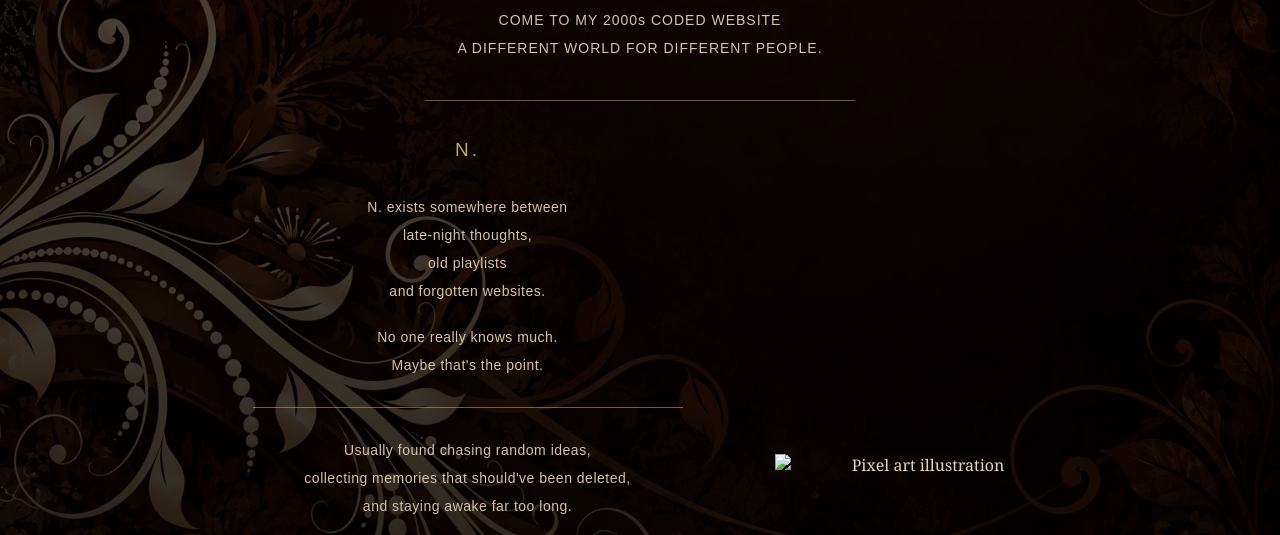
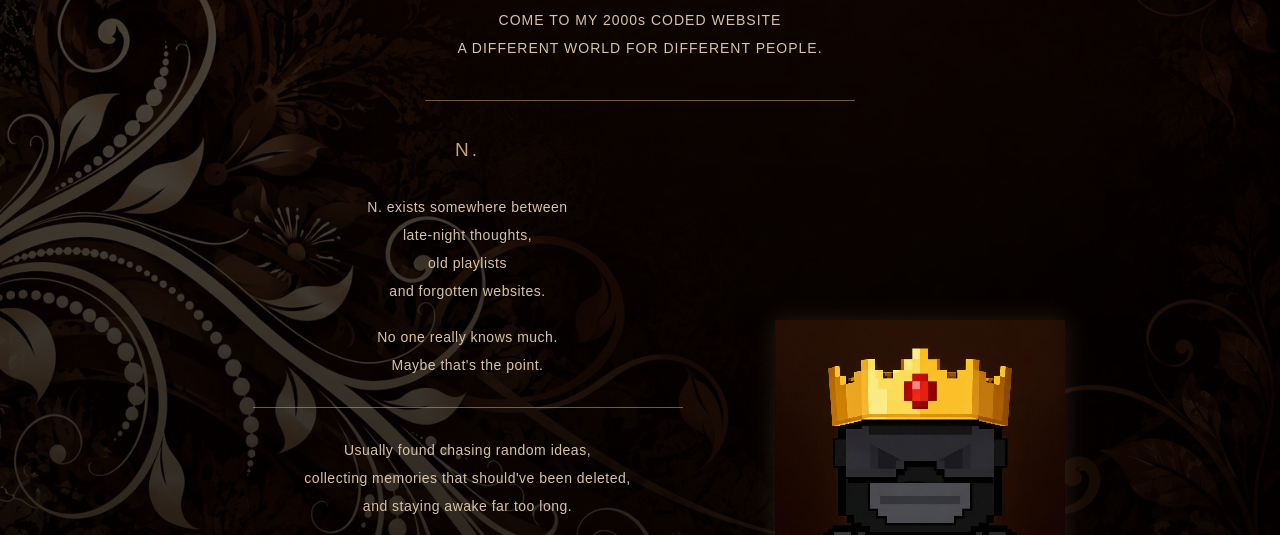
Before and after one commit to abeNathan/cyber_2000s-world, a plain HTML site: page about.html in a window 1280 px wide. Shown: the part 223-758 px from the top of the page. Drawn offline with Linux system fonts and the light colour scheme.

Commit message:
Use new Designer image on About page

```diff
--- a/about.html
+++ b/about.html
@@ -50,7 +50,7 @@ h2{color:#C9A66B;letter-spacing:3px;font-size:19px;font-weight:normal;margin:0 0
 <p>Or don't.</p>
 </div>
 </div>
-<img class="pixel-image" src="/Meine%20Website/image/Designer.png" alt="Pixel art illustration">
+<img class="pixel-image" src="/Meine%20Website/image/Designer.jpg" alt="Pixel art illustration">
 </div>
 </main>
 </body>
```
